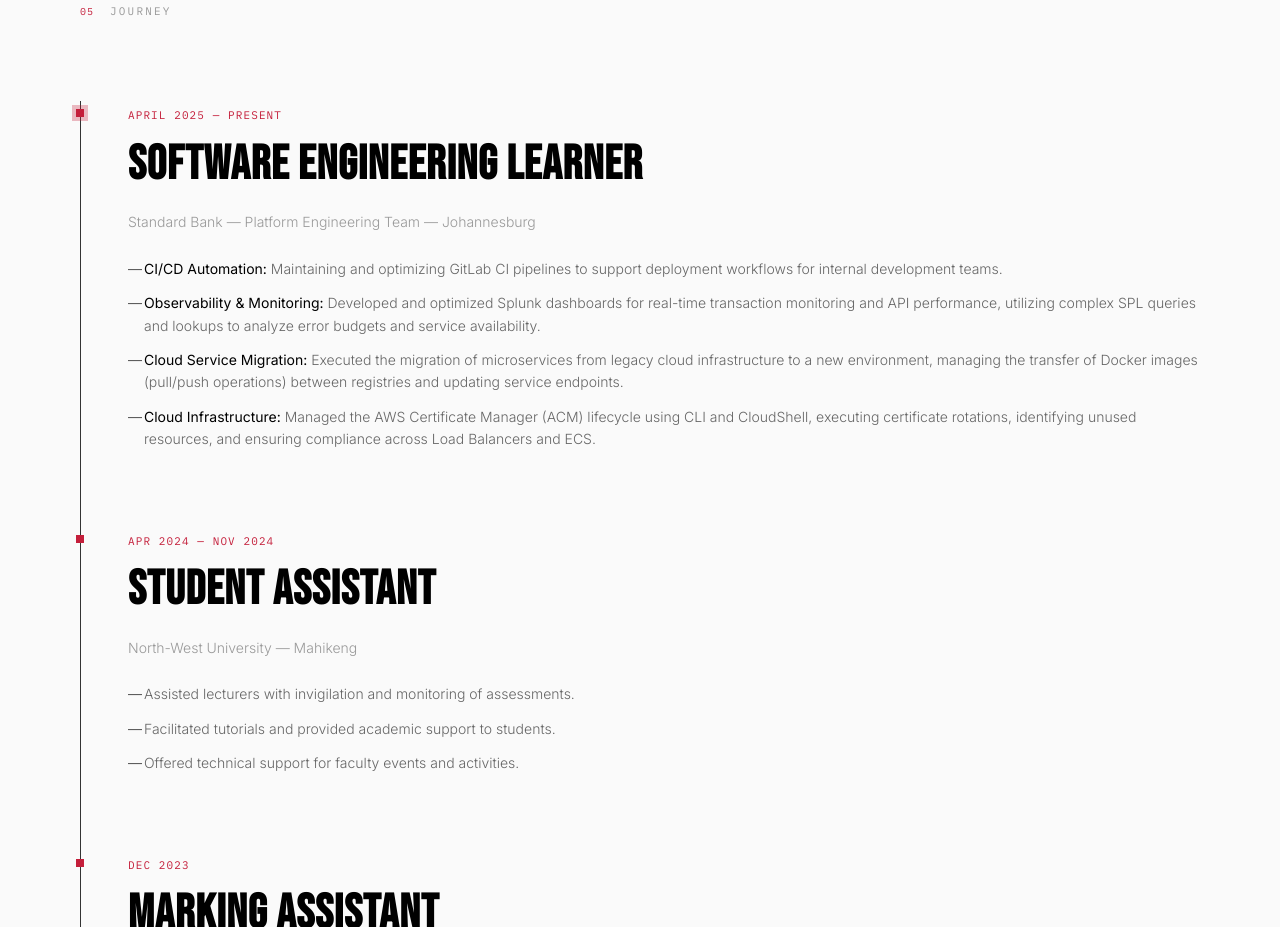
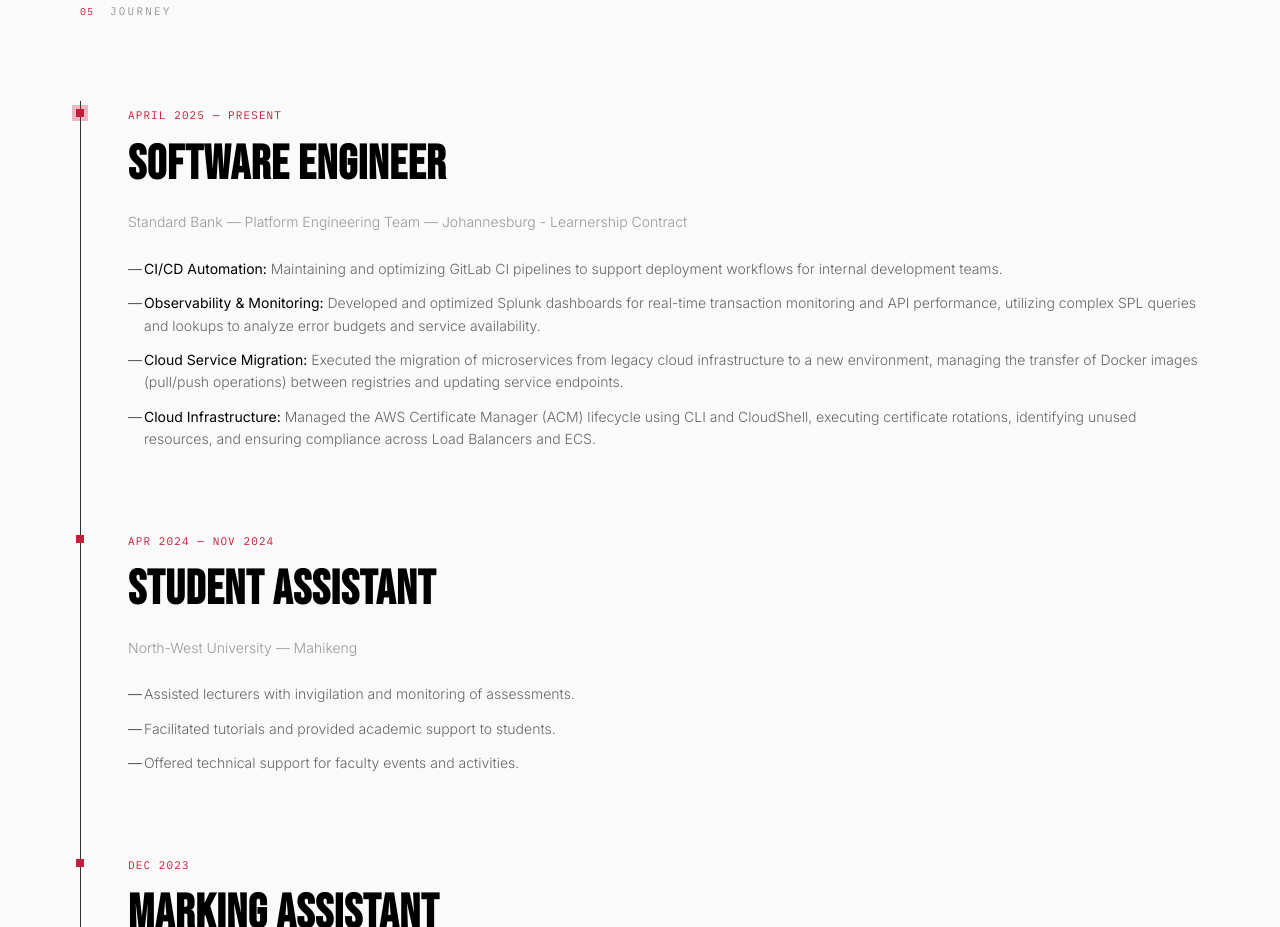
Before and after one commit to MuziDaniels/MuziDaniels.github.io, a plain HTML site: page index.html in a window 1280 px wide. Shown: the part 5157-6084 px from the top of the page. Drawn offline with nearby package versions, Linux system fonts and the light colour scheme.

Commit message:
made changes

```diff
--- a/index.html
+++ b/index.html
@@ -1487,8 +1487,9 @@
             <div class="experience-timeline">
                 <div class="experience-item current">
                     <span class="experience-date">APRIL 2025 — PRESENT</span>
-                    <h3>SOFTWARE ENGINEERING LEARNER</h3>
-                    <p class="experience-company">Standard Bank — Platform Engineering Team — Johannesburg</p>
+                    <h3>SOFTWARE ENGINEER</h3>
+                    <p class="experience-company">Standard Bank — Platform Engineering Team — Johannesburg - Learnership
+                        Contract</p>
                     <ul class="experience-list">
                         <li><strong>CI/CD Automation: </strong> Maintaining and optimizing GitLab CI pipelines to
                             support deployment workflows for internal development teams.</li>
```
